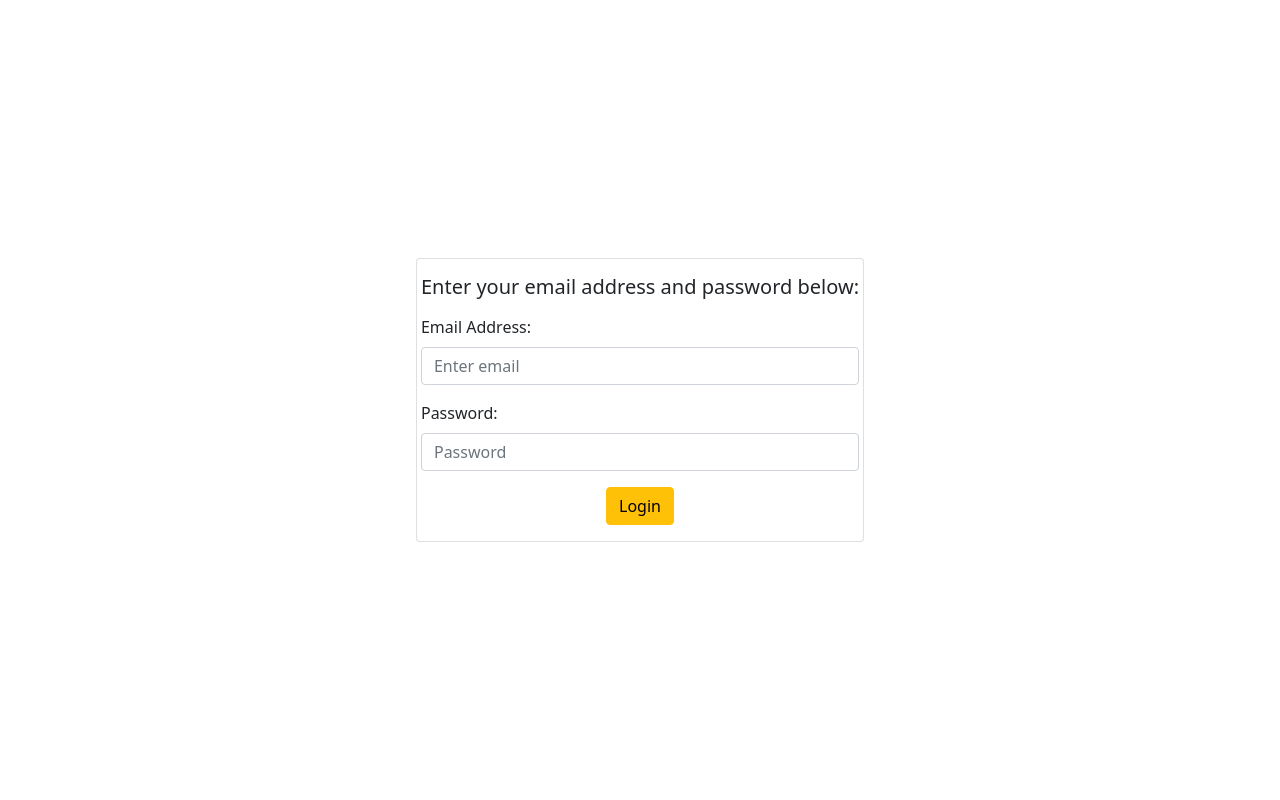
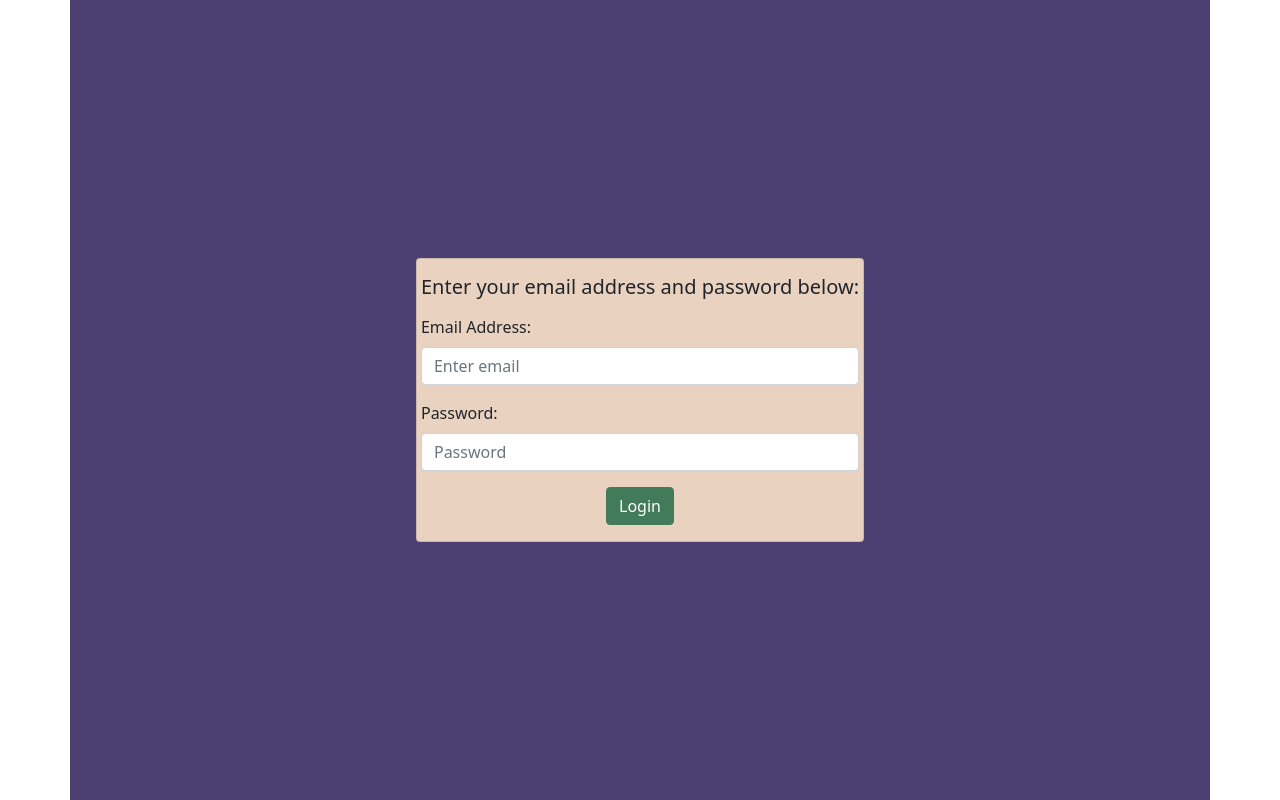
Before and after one commit to JoelPWK/may21-cohort, a React (Create React App) app: page / in a window 1280 px wide. Built offline with nearby package versions, Linux system fonts and the light colour scheme.

Commit message:
Added OnLogin

```diff
--- a/src/App.css
+++ b/src/App.css
@@ -1,5 +1,15 @@
 .Login {
-  height: 100vh
+  height: 100vh;
+  background-color: #4b3f72;
+}
+
+#loginCard {
+  background-color: #e9d2c0;
+}
+
+#loginButton {
+  background-color: #417b5a;
+  border-color: #417b5a;
 }
 
 .App {
--- a/src/Login.js
+++ b/src/Login.js
@@ -1,4 +1,4 @@
-import React from "react";
+import React, {Component} from "react";
 import "bootstrap/dist/css/bootstrap.min.css";
 import "./App.css";
 import Button from "react-bootstrap/Button";
@@ -6,18 +6,28 @@ import Form from "react-bootstrap/Form";
 import Container from "react-bootstrap/Container";
 import Card from "react-bootstrap/Card";
 
-function Login() {
+export class Login extends Component {
+
+  OnLogin(event) {
+    //collect form inputs - email, password
+    var email = event.target.email.value;
+    var password = event.target.password.value;
+
+    //check details with database
+  }
+
+  render(){
     return (
       <Container className="Login">
         <div className="container-fluid h-100 d-flex justify-content-center align-items-center">
-        <Card>
+          <Card id="loginCard">
             <Card.Title className="mt-3 mb-3 ms-1 me-1">
               Enter your email address and password below:
             </Card.Title>
-          <Form>
+            <Form onSubmit={this.OnLogin}>
               <Form.Group className="mb-3 ms-1 me-1" controlId="formBasicEmail">
                 <Form.Label>Email Address:</Form.Label>
-              <Form.Control type="email" placeholder="Enter email" />
+                <Form.Control type="email" placeholder="Enter email" name="email" />
               </Form.Group>
 
               <Form.Group
@@ -25,11 +35,11 @@ function Login() {
                 controlId="formBasicPassword"
               >
                 <Form.Label>Password:</Form.Label>
-              <Form.Control type="password" placeholder="Password" />
+                <Form.Control type="password" placeholder="Password" name="password" />
               </Form.Group>
               <div className="text-center">
                 <Button
-                variant="warning"
+                  id="loginButton"
                   type="submit"
                   className="text-center mb-3"
                 >
@@ -42,5 +52,6 @@ function Login() {
       </Container>
     );
   }
+}
 
 export default Login;
```
Lines whose indentation alone changed are shown as unchanged.
